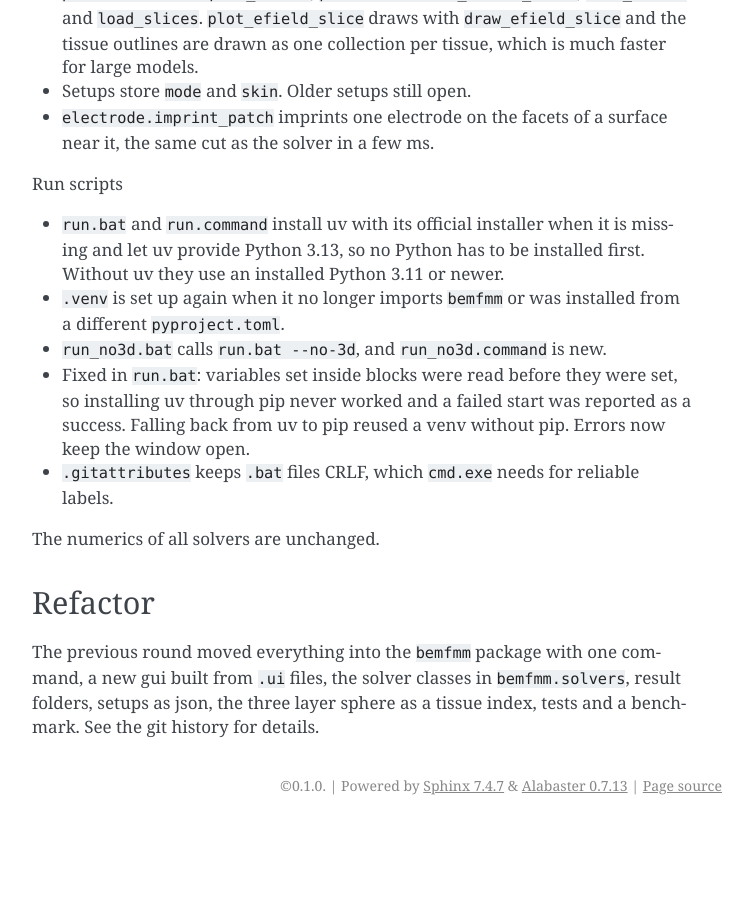
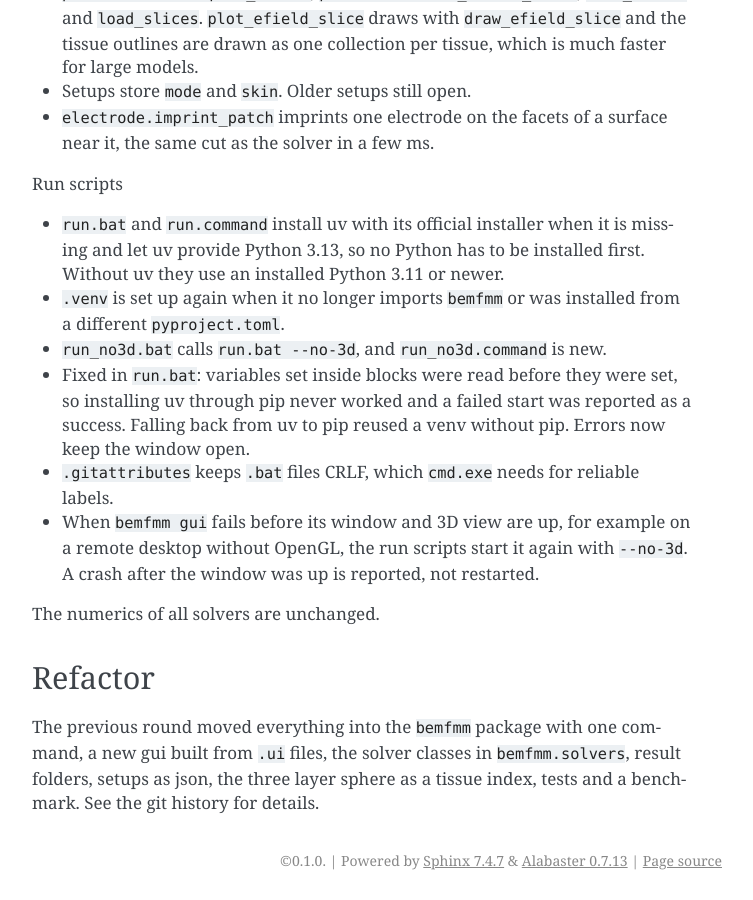
Before and after one commit to BEM-FMM-Team/bem-fmm-python, a Sphinx documentation site: the page built from docs/source/changes.rst, in a window 1280 px wide and 900 px high, scrolled down 1343 px. Shown: the whole window, without its empty margins (388-1141 px from the left). Built offline with Sphinx 7.4.7, drawn with Linux system fonts in a browser that asks for light colours; before the commit the page ends 2168 px from its top, so only the background shows below that.

Commit message:
feat: run scripts fall back to no 3d

```diff
--- a/docs/source/changes.rst
+++ b/docs/source/changes.rst
@@ -76,6 +76,9 @@ Run scripts
   Errors now keep the window open.
 - ``.gitattributes`` keeps ``.bat`` files CRLF, which ``cmd.exe`` needs for
   reliable labels.
+- When ``bemfmm gui`` fails before its window and 3D view are up, for example
+  on a remote desktop without OpenGL, the run scripts start it again with
+  ``--no-3d``. A crash after the window was up is reported, not restarted.
 
 The numerics of all solvers are unchanged.
 
--- a/docs/source/development.rst
+++ b/docs/source/development.rst
@@ -60,6 +60,9 @@ The gui
   and undo
 - ``viewport.py``: the 3D view (vedo), and a stand in when there is no OpenGL
 - ``plots.py``: embedded matplotlib panels that can pop out
+- ``app.py``: starts the window. With ``BEMFMM_READY_FILE`` set it creates
+  that file after the first render of the shown window, the run scripts retry
+  with ``--no-3d`` when it is missing after a failed start
 - ``solve_runner.py``: runs ``bemfmm`` commands in a child process and reads
   their progress
 - ``theme.py`` and ``style.qss``: light and dark themes, the stylesheet is a
--- a/docs/source/getting_started.rst
+++ b/docs/source/getting_started.rst
@@ -13,8 +13,10 @@ fails:
 - Linux and MacOS: ``run.command``.
 
 ``run_no3d.bat`` and ``run_no3d.command`` open the same program without the 3D
-view, for remote desktop sessions without a usable OpenGL driver. Arguments
-are passed on to ``bemfmm gui``, for example ``run.bat --mode tdcs``.
+view, for remote desktop sessions without a usable OpenGL driver. When the
+window does not open with the 3D view, ``run.bat`` and ``run.command`` start
+it again without it. Arguments are passed on to ``bemfmm gui``, for example
+``run.bat --mode tdcs``.
 
 The environment is kept in ``.venv`` and set up again when ``pyproject.toml``
 changed, for example after a ``git pull`` that changed the dependencies. To
--- a/docs/source/gui.rst
+++ b/docs/source/gui.rst
@@ -214,4 +214,5 @@ The 3D view needs OpenGL, which remote desktop sessions often do not have. On a
 Windows server with a GPU, enable the group policy "Use hardware graphics
 adapters for all Remote Desktop Services sessions". Otherwise start with
 ``--no-3d`` (``run_no3d.bat``). Everything except dragging and picking in the
-3D view still works, including all result plots.
+3D view still works, including all result plots. ``run.bat`` and
+``run.command`` do this by themselves when the window fails to open.
```
Also changed, not shown: README.md (+3 -1 lines), 3 other files.
